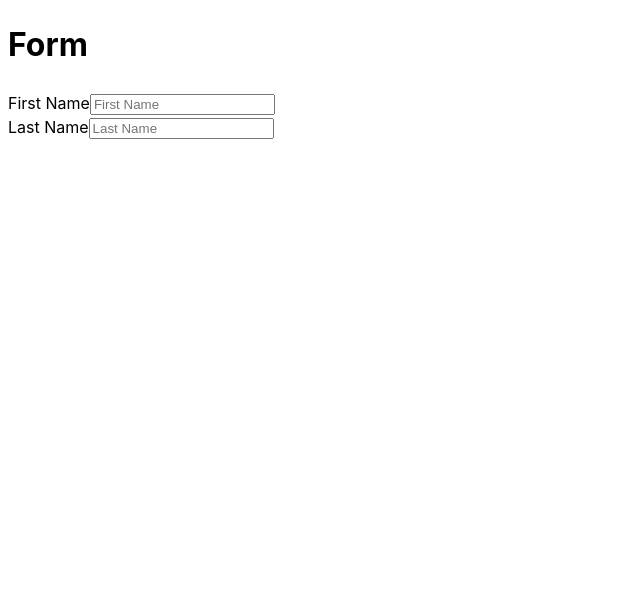
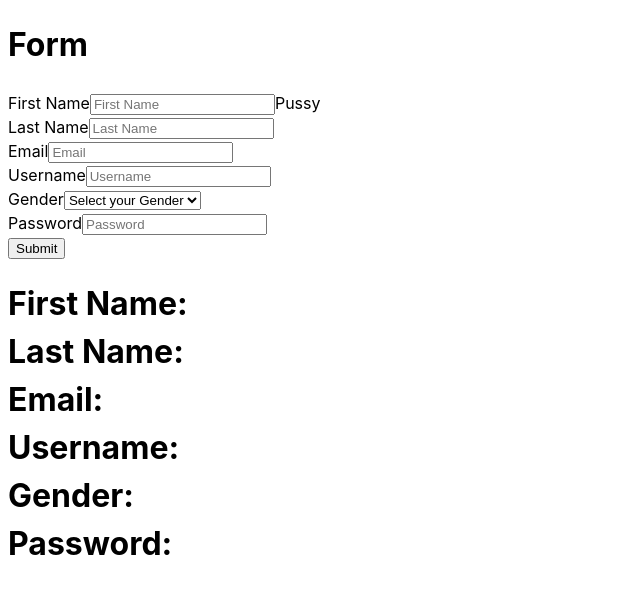
Before and after one commit to Suboms/reactForm, a React (Vite) app: page / in a window 1280 px wide. Shown: the top 594 px of the page, without its empty margins (0-640 px from the left). Built offline with nearby package versions, Linux system fonts and the light colour scheme.

Commit message:
spliting to compoent and style left

```diff
--- a/src/components/Form.jsx
+++ b/src/components/Form.jsx
@@ -2,8 +2,80 @@ import React, { useState } from "react";
 import style from "./Form.module.css";
 
 const Form = () => {
-  const [userData, setUserData] = useState({});
+  const symbolExpression = /[!@#$%^&*()_+=[\]{};':"|,.<>/?]/;
+  const numberExpression = /[0-9]/;
+  const emailExpression = /^[a-zA-Z0-9._-]+@[a-zA-Z0-9.-]+\.[a-zA-Z]{2,4}$/;
+  const passwordExpression =
+    /^(?=.*[a-z])(?=.*[A-Z])(?=.*\d)(?=.*[@#$%^&+=])[a-zA-Z\d@#$%^&+=]{6,20}$/;
 
+  const [userData, setUserData] = useState({
+    fname: "",
+    lname: "",
+    email: "",
+    uname: "",
+    gender: "",
+    password: "",
+  });
+
+  const handleChange = (e) => {
+    const name = e.target.name;
+    const value = e.target.value;
+    setUserData((prevState) => ({
+      ...prevState,
+      [name]: value,
+    }));
+  };
+
+  const handleSubmit = (e) => {
+    e.preventDefault();
+    if (!handleValidation()) {
+      alert("Please ensure all fields are valid");
+      return;
+    }
+    console.log(userData);
+  };
+  const handleValidation = () => {
+    if (
+      userData.fname === "" ||
+      userData.lname === "" ||
+      userData.email === "" ||
+      userData.uname === "" ||
+      userData.gender === "" ||
+      userData.password === ""
+    ) {
+      return false;
+    } else {
+      if (
+        userData.fname.length <= 3 ||
+        userData.lname.length <= 3 ||
+        userData.uname.length <= 3
+      ) {
+        console.log("Name should be greater than 3 characters");
+        return false;
+      } else if (
+        symbolExpression.test(userData.fname) ||
+        symbolExpression.test(userData.lname)
+      ) {
+        console.log("Symbols are not allowed in name");
+        return false;
+      } else if (
+        numberExpression.test(userData.fname) ||
+        numberExpression.test(userData.lname)
+      ) {
+        console.log("Numbers are not allowed in name");
+        return false;
+      }
+      if (!emailExpression.test(userData.email)) {
+        console.log("Invalid email");
+        return false;
+      }
+      if (!passwordExpression.test(userData.password)) {
+        console.log("Invalid Password");
+        return false;
+      }
+    }
+    return true;
+  };
   return (
     <>
       <div className={`${style["form-container"]}`}>
@@ -11,7 +83,7 @@ const Form = () => {
           <h1>Form</h1>
         </div>
         <div className={`${style["form-content"]}`}>
-          <form action="" method="post">
+          <form action="" method="post" onSubmit={handleSubmit}>
             <div className={`${style["row"]}`}>
               <div className={`${style["input-container"]}`}>
                 <label htmlFor={style.fname}>First Name</label>
@@ -21,7 +93,9 @@ const Form = () => {
                   id={style.fname}
                   placeholder="First Name"
                   className={`${style["form-control"]} `}
+                  onChange={handleChange}
                 />
+                <span>Pussy</span>
               </div>
               <div className={`${style["input-container"]}`}>
                 <label htmlFor={style.lname}>Last Name</label>
@@ -31,11 +105,80 @@ const Form = () => {
                   id={style.lname}
                   placeholder="Last Name"
                   className={`${style["form-control"]} `}
+                  onChange={handleChange}
                 />
               </div>
             </div>
+
+            <div className={`${style["input-container"]}`}>
+              <label htmlFor={style.email}>Email</label>
+              <input
+                type="email"
+                name="email"
+                id={style.email}
+                placeholder="Email"
+                className={`${style["form-control"]} `}
+                onChange={handleChange}
+              />
+            </div>
+
+            <div className={`${style["input-container"]}`}>
+              <label htmlFor={style.uname}>Username</label>
+              <input
+                type="text"
+                name="uname"
+                id={style.uname}
+                placeholder="Username"
+                className={`${style["form-control"]} `}
+                onChange={handleChange}
+              />
+            </div>
+
+            <div className={`${style["input-container"]}`}>
+              <label htmlFor={style.gender}>Gender</label>
+              <select
+                name="gender"
+                id={style.gender}
+                className={`${style["form-control"]} `}
+                onChange={handleChange}
+                defaultValue="disabled">
+                <option value="disabled" disabled>
+                  Select your Gender
+                </option>
+                <option value="male">Male</option>
+                <option value="female">Female</option>
+                <option value="others">Prefer not to say</option>
+              </select>
+            </div>
+
+            <div className={`${style["input-container"]}`}>
+              <label htmlFor={style.password}>Password</label>
+              <input
+                type="password"
+                name="password"
+                id={style.password}
+                placeholder="Password"
+                className={`${style["form-control"]} `}
+                onChange={handleChange}
+              />
+            </div>
+
+            <div className={`${style["submit-container"]}`}>
+              <button type="submit" className={`${style["submit-button"]} `}>
+                Submit
+              </button>
+            </div>
           </form>
         </div>
+
+        <h1>
+          First Name: {userData.fname} <br />
+          Last Name: {userData.lname} <br />
+          Email: {userData.email} <br />
+          Username: {userData.uname} <br />
+          Gender: {userData.gender} <br />
+          Password: {userData.password} <br />
+        </h1>
       </div>
     </>
   );
```
